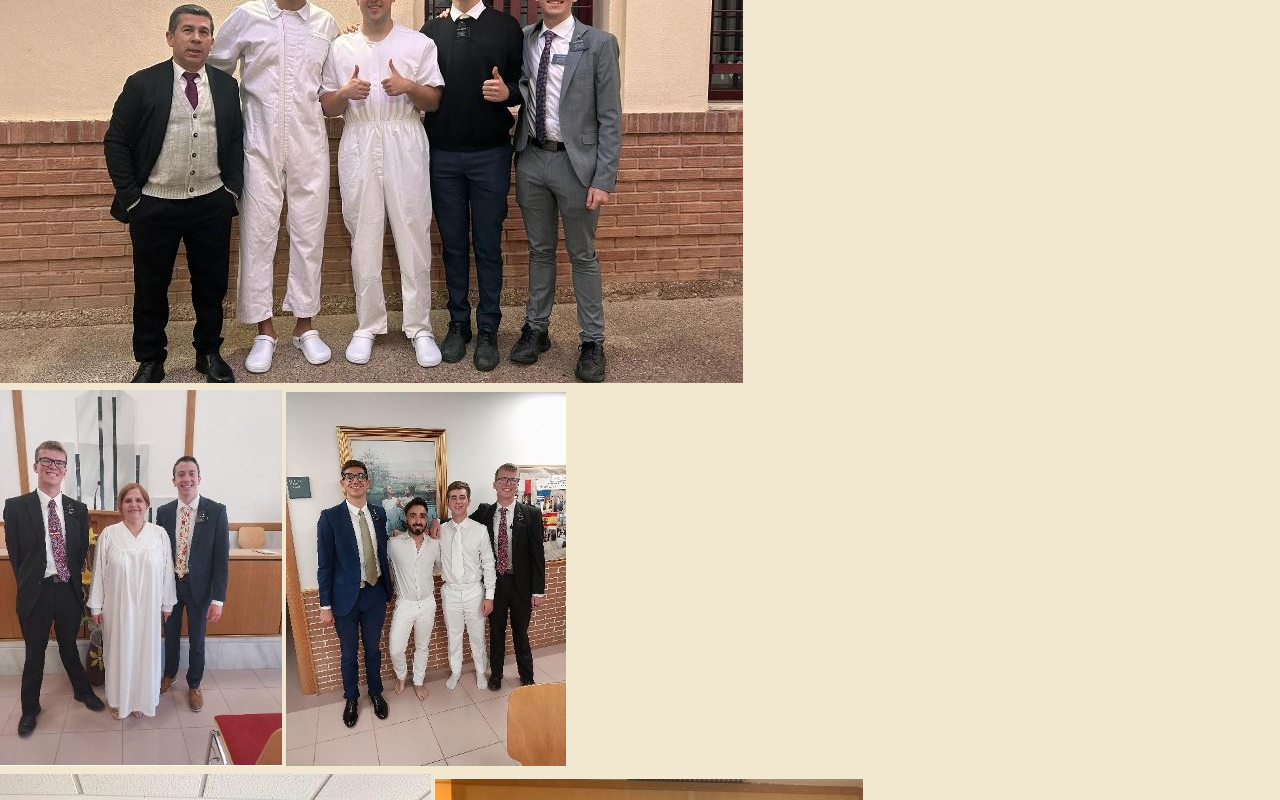
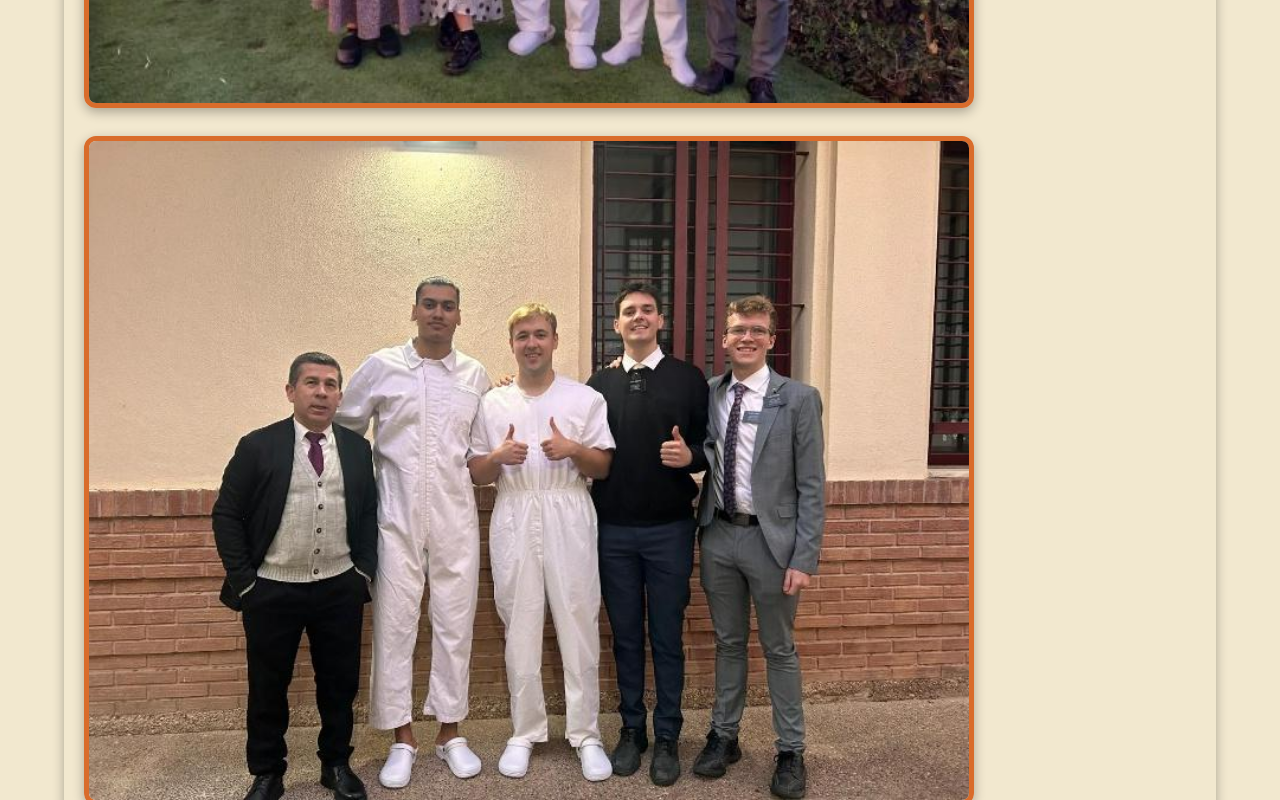
Before and after one commit to CodyStuart02/wdd130-Jensen, a plain HTML site: page baptisms.html in a window 1280 px wide. Shown: the part 1320-2120 px from the top of the page. Drawn offline with Linux system fonts and the light colour scheme.

Commit message:
Update styles.css

```diff
--- a/styles.css
+++ b/styles.css
@@ -110,3 +110,55 @@
             padding: 20px;
             margin-top: 40px;
         }
+ <style>
+    body {
+      font-family: 'Times New Roman', serif;
+      text-align: center;
+      margin: 0;
+      padding: 0;
+      background-color: #0A4D68;
+      color: #F2E8CF;
+    }
+
+    .gallery {
+      width: 90%;
+      max-width: 1400px;
+      margin: 0 auto;
+      padding: 50px 20px;
+      background-color: #F2E8CF;
+      border-radius: 16px;
+      box-shadow: 0 4px 12px rgba(0, 0, 0, 0.3);
+    }
+
+    .gallery img {
+      width: 80%;
+      max-width: 5000px;
+      margin-bottom: 20px;
+      border-radius: 12px;
+      box-shadow: 0 4px 12px rgba(0,0,0,0.3);
+      border: 5px solid #D96C2B;
+      transition: transform 0.3s ease, box-shadow 0.3s ease;
+    }
+
+    .gallery img:hover {
+      transform: scale(1.02);
+      box-shadow: 0 0 20px #5DA9E9;
+    }
+
+    .row {
+      display: flex;
+      justify-content: center;
+      gap: 40px;
+      margin-bottom: 20px;
+      flex-wrap: wrap;
+    }
+
+    .row img {
+      width: 100%;
+      max-width: 45%;
+    }
+
+    .portrait-section {
+      margin-bottom: 200px;
+    }
+  </style>
```
